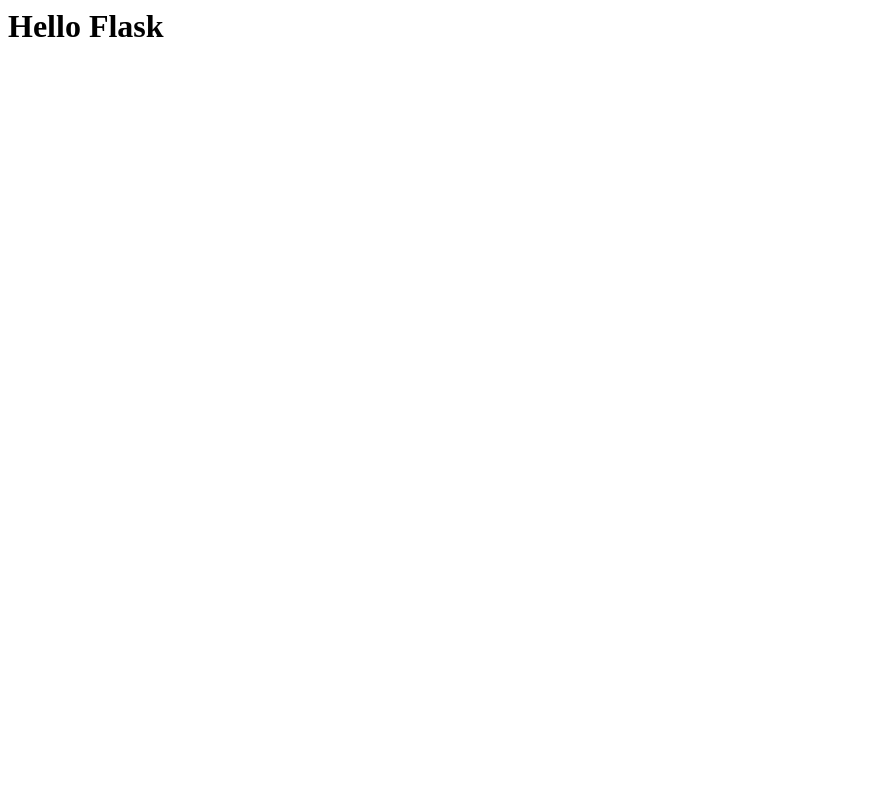
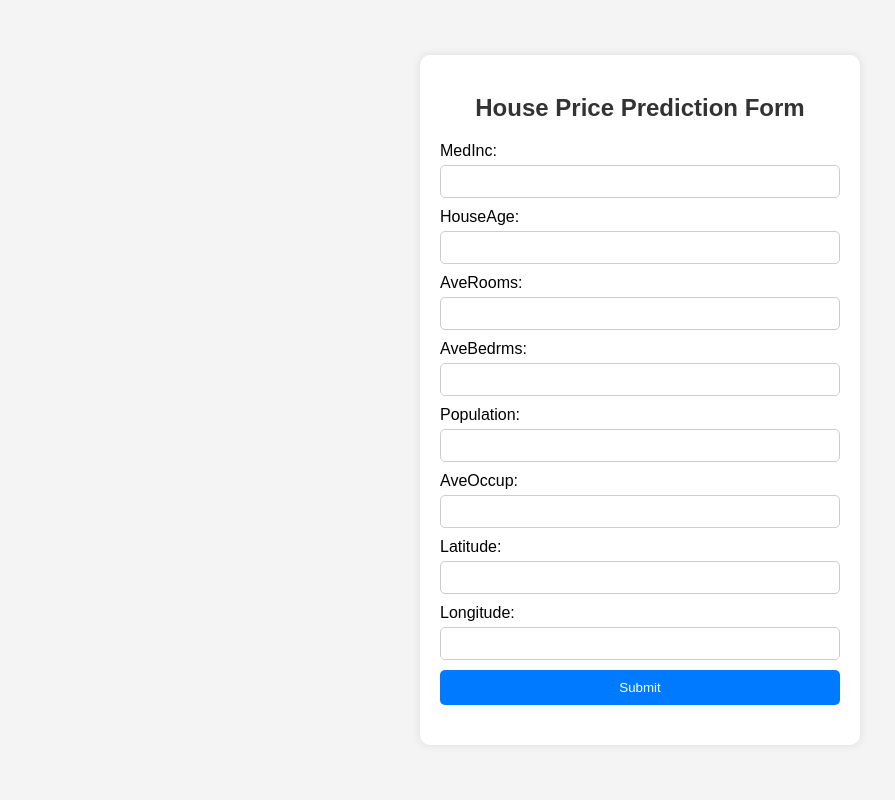
Before and after one commit to bipin-saha/CaliforniaHousing, a Flask app: page / in a window 1280 px wide. Before the commit the part shown is almost empty. Shown: the whole page, without its empty margins (0-895 px from the left). Run offline with Flask 3, Linux system fonts and the light colour scheme; parts of the project's set-up code (start-up, migrations or seed data) failed here and were passed over.

Commit message:
Update : Fixed API Issue, Created UI

```diff
--- a/app.py
+++ b/app.py
@@ -2,28 +2,33 @@ import pickle
 import os
 import numpy as np
 import pandas as pd
-from sklearn.preprocessing import StandardScaler
 from flask import Flask, request, app, jsonify, url_for, render_template
 
 app = Flask(__name__)
 model = pickle.load(open('uncompressed_forest.pkl', 'rb'))
-scaler = StandardScaler()
+scalar=pickle.load(open('scaling.pkl','rb'))
 
 
 @app.route('/')
 def home():
+
     return render_template("index.html")
 
-@app.route('/predict', methods=['POST'])
+@app.route('/predict_api', methods=['POST'])
 def predict_api():
     data = request.json['data']
-    print(data)
-    new_data = scaler.fit_transform(np.array(list(data.values())).reshape(1, -1))
-    print(new_data)
+    new_data = scalar.transform(np.array(list(data.values())).reshape(1,-1))
     output = model.predict(new_data)
-    print(output[0])
     return jsonify(output[0])
 
+@app.route('/predict', methods=['POST'])
+def predict():
+    data = request.form.to_dict(flat=False)
+    data = {key: float(value[0]) for key, value in data.items()}
+    new_data = scalar.transform(np.array(list(data.values())).reshape(1,-1))
+    print(new_data)
+    output = model.predict(new_data)[0]
+    return render_template("index.html", prediction_text=output)
 
 
 if __name__ == "__main__":
--- a/templates/index.html
+++ b/templates/index.html
@@ -1,3 +1,108 @@
-<h1>
-    Hello Flask
-</h1>
+<!DOCTYPE html>
+<html lang="en">
+<head>
+    <meta charset="UTF-8">
+    <meta name="viewport" content="width=device-width, initial-scale=1.0">
+    <title>Stylish House Price Predictor</title>
+    <style>
+        body {
+            font-family: Arial, sans-serif;
+            background-color: #f4f4f4;
+            margin: 0;
+            padding: 0;
+            display: flex;
+            justify-content: center;
+            align-items: center;
+            height: 100vh;
+        }
+
+        .container {
+            width: 400px;
+            background-color: #fff;
+            padding: 20px;
+            border-radius: 10px;
+            box-shadow: 0 0 10px rgba(0, 0, 0, 0.1);
+        }
+
+        h2 {
+            text-align: center;
+            margin-bottom: 20px;
+            color: #333;
+        }
+
+        form {
+            display: flex;
+            flex-direction: column;
+        }
+
+        label {
+            margin-bottom: 5px;
+        }
+
+        input[type="text"] {
+            padding: 8px;
+            margin-bottom: 10px;
+            border: 1px solid #ccc;
+            border-radius: 5px;
+        }
+
+        input[type="submit"] {
+            padding: 10px;
+            background-color: #007bff;
+            color: #fff;
+            border: none;
+            border-radius: 5px;
+            cursor: pointer;
+        }
+
+        input[type="submit"]:hover {
+            background-color: #0056b3;
+        }
+
+        #predictionResult {
+            margin-top: 20px;
+            text-align: center;
+        }
+
+        .predictionBox {
+            background-color: #f0f0f0;
+            border: 1px solid #ccc;
+            border-radius: 5px;
+            padding: 10px;
+        }
+    </style>
+</head>
+<body>
+    <div class="container">
+        <h2>House Price Prediction Form</h2>
+        <form id="predictionForm" action="/predict" method="POST">
+            <label for="MedInc">MedInc:</label>
+            <input type="text" id="MedInc" name="MedInc">
+            <label for="HouseAge">HouseAge:</label>
+            <input type="text" id="HouseAge" name="HouseAge">
+            <label for="AveRooms">AveRooms:</label>
+            <input type="text" id="AveRooms" name="AveRooms">
+            <label for="AveBedrms">AveBedrms:</label>
+            <input type="text" id="AveBedrms" name="AveBedrms">
+            <label for="Population">Population:</label>
+            <input type="text" id="Population" name="Population">
+            <label for="AveOccup">AveOccup:</label>
+            <input type="text" id="AveOccup" name="AveOccup">
+            <label for="Latitude">Latitude:</label>
+            <input type="text" id="Latitude" name="Latitude">
+            <label for="Longitude">Longitude:</label>
+            <input type="text" id="Longitude" name="Longitude">
+            <input type="submit" value="Submit">
+        </form>
+
+        <!-- Display prediction result -->
+        <div id="predictionResult">
+            {% if prediction_text %}
+                <div class="predictionBox">
+                    <p>House Price Prediction is {{ prediction_text }}</p>
+                </div>
+            {% endif %}
+        </div>
+    </div>
+</body>
+</html>
```
Also changed, not shown: 1 other file.
